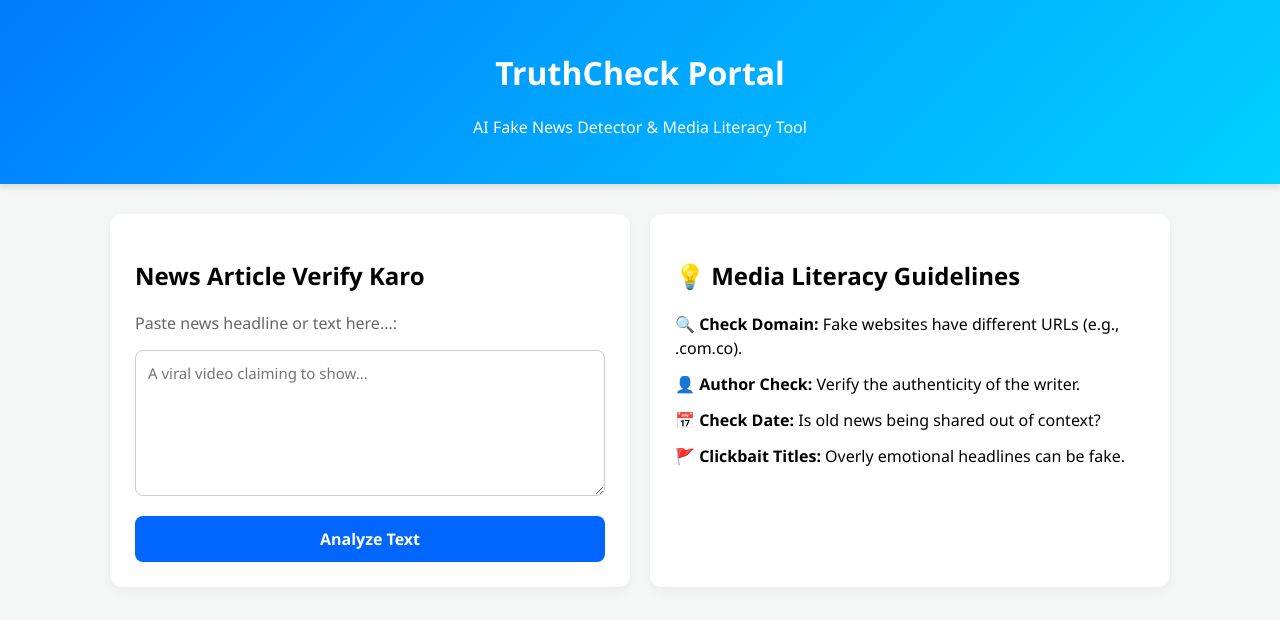
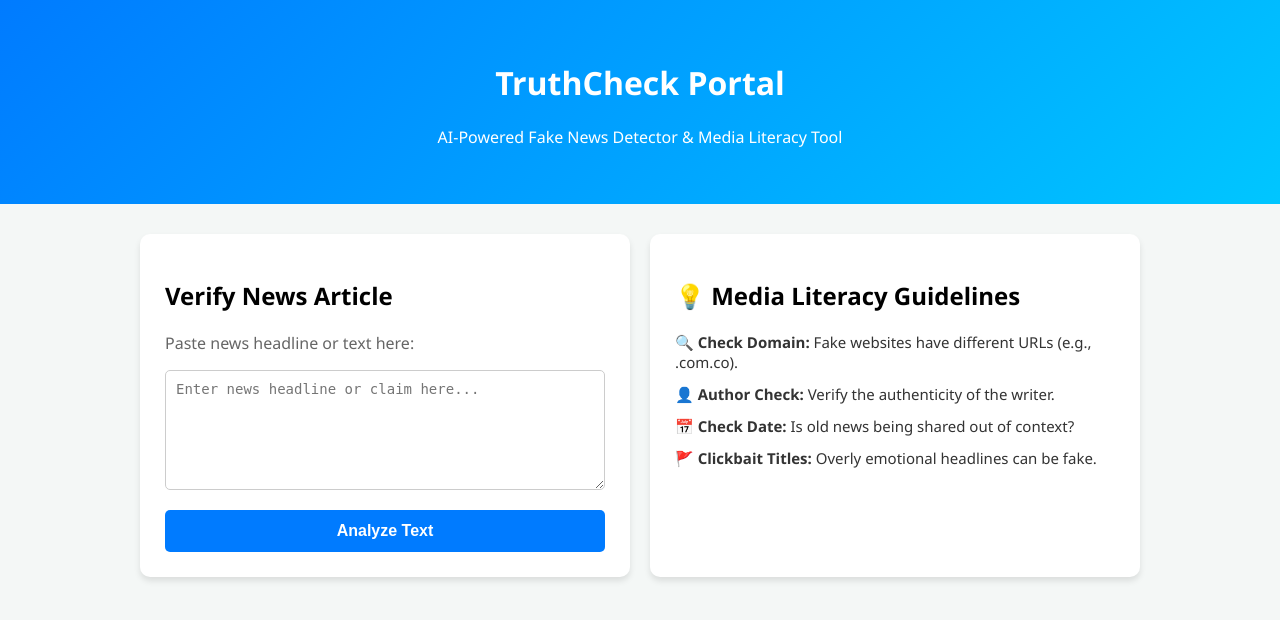
Before and after one commit to shaikhayesha8222-a11y/FakeNewsApp, a Flask app: page / in a window 1280 px wide. Shown: the top 620 px of the page. Run offline with Flask 3, Linux system fonts and the light colour scheme.

Commit message:
Update index.html

```diff
--- a/templates/index.html
+++ b/templates/index.html
@@ -5,77 +5,70 @@
     <meta name="viewport" content="width=device-width, initial-scale=1.0">
     <title>TruthCheck - Fake News Detector</title>
     <style>
-        * {
-            box-sizing: border-box;
+        body {
             font-family: 'Segoe UI', Tahoma, Geneva, Verdana, sans-serif;
-        }
-        body {
             background-color: #f4f7f6;
             margin: 0;
             padding: 0;
         }
         .header {
-            background: linear-gradient(135deg, #007bff, #00d2ff);
+            background: linear-gradient(135deg, #007bff, #00c6ff);
             color: white;
-            padding: 30px 20px;
             text-align: center;
-            box-shadow: 0 4px 6px rgba(0,0,0,0.1);
+            padding: 40px 20px;
         }
         .container {
-            max-width: 1100px;
+            max-width: 1000px;
             margin: 30px auto;
             display: flex;
             gap: 20px;
+            flex-wrap: wrap;
             padding: 0 20px;
-            flex-wrap: wrap;
         }
         .card {
             background: white;
             padding: 25px;
-            border-radius: 12px;
-            box-shadow: 0 4px 12px rgba(0,0,0,0.05);
+            border-radius: 10px;
+            box-shadow: 0 4px 6px rgba(0,0,0,0.1);
             flex: 1;
-            min-width: 320px;
+            min-width: 300px;
         }
         textarea {
             width: 100%;
-            padding: 12px;
-            border: 1px solid #cccccc;
-            border-radius: 8px;
-            font-size: 15px;
+            height: 120px;
+            padding: 10px;
+            border-radius: 5px;
+            border: 1px solid #ccc;
+            font-size: 14px;
+            box-sizing: border-box;
             resize: vertical;
-            outline: none;
         }
-        textarea:focus {
-            border-color: #007bff;
-        }
-        .btn {
-            background-color: #0066ff;
+        button {
+            background-color: #007bff;
             color: white;
             border: none;
             padding: 12px 20px;
+            font-size: 16px;
+            border-radius: 5px;
+            cursor: pointer;
             width: 100%;
-            border-radius: 8px;
-            font-size: 16px;
+            margin-top: 15px;
             font-weight: bold;
-            cursor: pointer;
-            margin-top: 15px;
-            transition: 0.3s;
         }
-        .btn:hover {
-            background-color: #0052cc;
+        button:hover {
+            background-color: #0056b3;
         }
         .result-box {
             margin-top: 20px;
             padding: 15px;
-            background-color: #e8f4f8;
+            border-radius: 5px;
+            background-color: #e9ecef;
             border-left: 5px solid #007bff;
-            border-radius: 8px;
-            text-align: center;
         }
         .guidelines li {
             margin-bottom: 12px;
-            line-height: 1.5;
+            font-size: 15px;
+            color: #333;
         }
     </style>
 </head>
@@ -83,21 +76,20 @@
 
     <div class="header">
         <h1>TruthCheck Portal</h1>
-        <p>AI Fake News Detector & Media Literacy Tool</p>
+        <p>AI-Powered Fake News Detector & Media Literacy Tool</p>
     </div>
 
     <div class="container">
         <!-- Input Form Section -->
         <div class="card">
-            <h2>News Article Verify Karo</h2>
-            <p style="color: #666;">Paste news headline or text here...:</p>
+            <h2>Verify News Article</h2>
+            <p style="color: #666;">Paste news headline or text here:</p>
 
             <form action="/predict" method="POST">
-                <textarea name="news" rows="6" placeholder="A viral video claiming to show..." required>{{ request.form['news'] if request.form['news'] else '' }}</textarea>
-                <button type="submit" class="btn">Analyze Text</button>
+                <textarea name="news" placeholder="Enter news headline or claim here..." required>{{ request.form['news'] if request.form['news'] else '' }}</textarea>
+                <button type="submit">Analyze Text</button>
             </form>
 
-            <!-- Output Prediction Box -->
             {% if prediction_text %}
             <div class="result-box">
                 <h3 style="color: #003366; margin: 0;">{{ prediction_text }}</h3>
```
